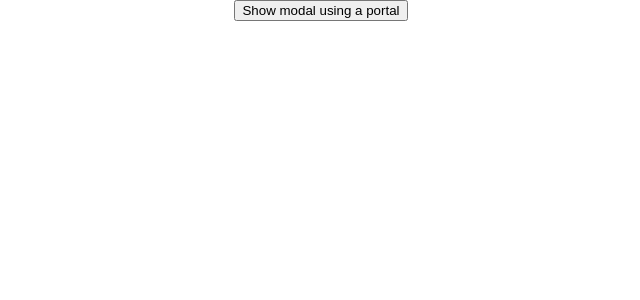
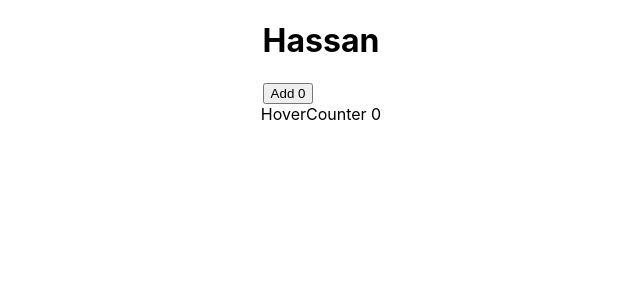
Before and after one commit to Syed-Hassan-Fida/React-Workspace, a React (Create React App) app: page / in a window 1280 px wide. Shown: the top 300 px of the page, without its empty margins (319-959 px from the left). Built offline with nearby package versions, Linux system fonts and the light colour scheme.

Commit message:
HOC concept

```diff
--- a/src/App.js
+++ b/src/App.js
@@ -4,6 +4,9 @@ import ParentComponent from './components/ParentComponent';
 import Form from './components/Form';
 import ParentComp from './components/ParentComp';
 import Portal from './components/Portal';
+import ErrorBoundary from './components/ErrorBoundary';
+import ClickCounter from './components/ClickCounter';
+import HoverCounter from './components/HoverCounter';
 
 // Higher Order Component function
 const withLogging = (WrappedComponent) => {
@@ -39,15 +42,33 @@ const MyComponentWithLogging = withLogging(MyComponent);
 
 // Now use MyComponentWithLogging in your app
 const App = () => {
+  const [modalVisible, setModalVisible] = useState(false);
+
+  const openModal = () => {
+    setModalVisible(true);
+  };
+
+  const closeModal = () => {
+    setModalVisible(false);
+  };
   return (
     <div className='App'>
-
-      <Portal />
-      {/* <ParentComp /> */}
-      {/* <Form/> */}
-      {/* <ParentComponent /> */}
-      {/* <h1>Higher Order Component Example</h1> */}
-      {/* <MyComponentWithLogging /> */}
+      <ErrorBoundary>
+        <ClickCounter name="Hassan"/>
+        <HoverCounter/>
+        {/* <button onClick={openModal}>Open Modal</button>
+        {modalVisible && (
+          <Portal onClose={closeModal} name="joker">
+            <h2>This is a modal!</h2>
+            <p>Click outside the modal or the close button to close it.</p>
+          </Portal>
+        )} */}
+        {/* <ParentComp /> */}
+        {/* <Form/> */}
+        {/* <ParentComponent /> */}
+        {/* <h1>Higher Order Component Example</h1> */}
+        {/* <MyComponentWithLogging /> */}
+      </ErrorBoundary>
     </div>
   );
 };
--- /dev/null
+++ b/src/components/ClickCounter.jsx
@@ -0,0 +1,14 @@
+import React from 'react'
+import UpdatedFunction from './WithCounter'
+
+const ClickCounter = (props) => {
+    const {name, count, incrementCount} = props
+    return (
+        <div>
+            <h1>{name}</h1>
+            <button onClick={incrementCount}>Add {count}</button>
+        </div>
+    )
+}
+
+export default UpdatedFunction(ClickCounter)
--- /dev/null
+++ b/src/components/ErrorBoundary.jsx
@@ -0,0 +1,31 @@
+import React, { Component } from 'react'
+
+class ErrorBoundary extends Component {
+    constructor(props) {
+        super(props)
+
+        this.state = {
+            hasError: false
+        }
+    }
+
+    static getDerivedStateFromError() {
+        return {
+            hasError: true
+        }
+    }
+
+    componentDidCatch(error, info){
+        console.log("error",error)
+        console.log("info",info)
+    }
+    render() {
+        if (this.state.hasError) {
+            return <h1>SomeThing Went Wrong</h1>
+        }
+
+        return this.props.children
+    }
+}
+
+export default ErrorBoundary
--- /dev/null
+++ b/src/components/HoverCounter.jsx
@@ -0,0 +1,10 @@
+import React from 'react'
+import UpdatedFunction from './WithCounter'
+
+const HoverCounter = ({count, incrementCount}) => {
+  return (
+    <div onMouseOver={incrementCount}>HoverCounter {count}</div>
+  )
+}
+
+export default UpdatedFunction(HoverCounter)
--- a/src/components/Modal.jsx
+++ /dev/null
@@ -1,12 +0,0 @@
-import React from 'react'
-
-function Modal({onClose}) {
-    return (
-        <div className="modal">
-          <div>I'm a modal dialog</div>
-          <button onClick={onClose}>Close</button>
-        </div>
-      );
-}
-
-export default Modal
--- a/src/components/Portal.jsx
+++ b/src/components/Portal.jsx
@@ -1,19 +1,33 @@
-import React, {useState} from 'react'
-import { createPortal } from 'react-dom';
-import Modal from './Modal';
+import React, { useState } from 'react'
+import ReactDOM from 'react-dom';
+import '../components/assets/model.css'
 
-const Portal = () => {
-    const [showModal, setShowModal] = useState(false);
-    return (
-      <>
-        <button onClick={() => setShowModal(true)}>
-          Show modal using a portal
-        </button>
-        {showModal && createPortal(
-          <Modal onClose={() => setShowModal(false)} />,
-          document.body
-        )}
-      </>
+const Portal = ({children, onClose, name}) => {
+    const [modalRoot] = useState(() => document.getElementById('modal-root'));
+    const modalElement = document.createElement('div');
+
+    if(name === "joker"){
+        throw new Error("Joker Faild")
+    }
+
+    React.useEffect(() => {
+        modalRoot.appendChild(modalElement);
+
+        return () => {
+            modalRoot.removeChild(modalElement);
+        };
+    }, [modalElement, modalRoot]);
+
+    return ReactDOM.createPortal(
+        <div className="modal-overlay" onClick={onClose}>
+            <div className="modal-content" onClick={(e) => e.stopPropagation()}>
+                {children}
+                <button className="close-button" onClick={onClose}>
+                    Close
+                </button>
+            </div>
+        </div>,
+        modalElement
     );
 }
 
--- /dev/null
+++ b/src/components/WithCounter.jsx
@@ -0,0 +1,25 @@
+import React, { useState } from "react";
+
+const UpdatedFunction = OriginalComponent => {
+  const NewComponent = (props) => {
+    const [count, setCount] = useState(0);
+
+    const incrementCount = () => {
+      setCount(count + 1);
+    };
+
+    return (
+      <React.Fragment>
+        <OriginalComponent
+          count={count}
+          incrementCount={incrementCount}
+          {...props}
+        />
+      </React.Fragment>
+    );
+  };
+
+  return NewComponent;
+};
+
+export default UpdatedFunction;
```
Also changed, not shown: src/components/todoComponents/Main.jsx (added, +11 -0 lines), 1 other file (tests, documents, lock files or other folders).
